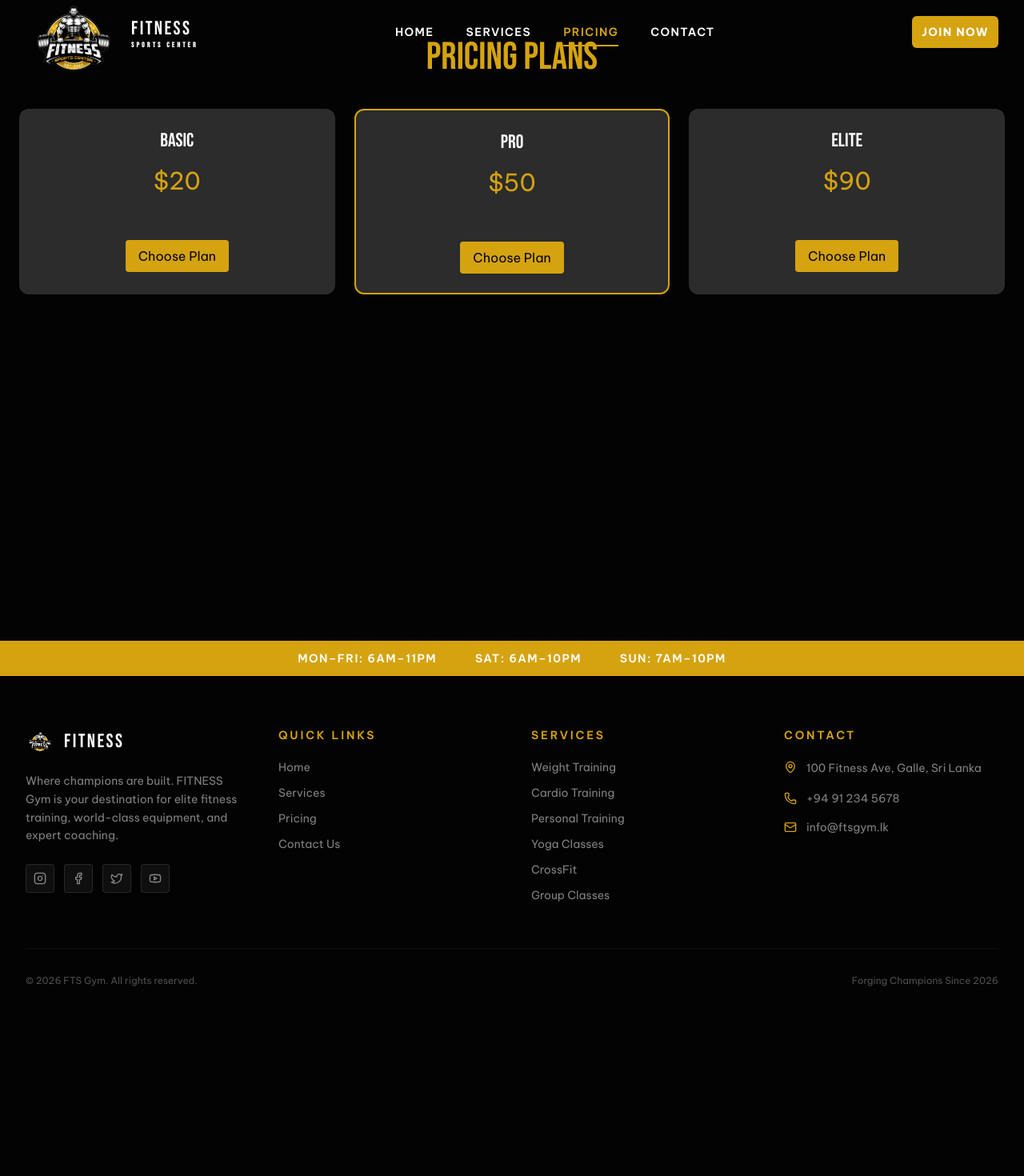
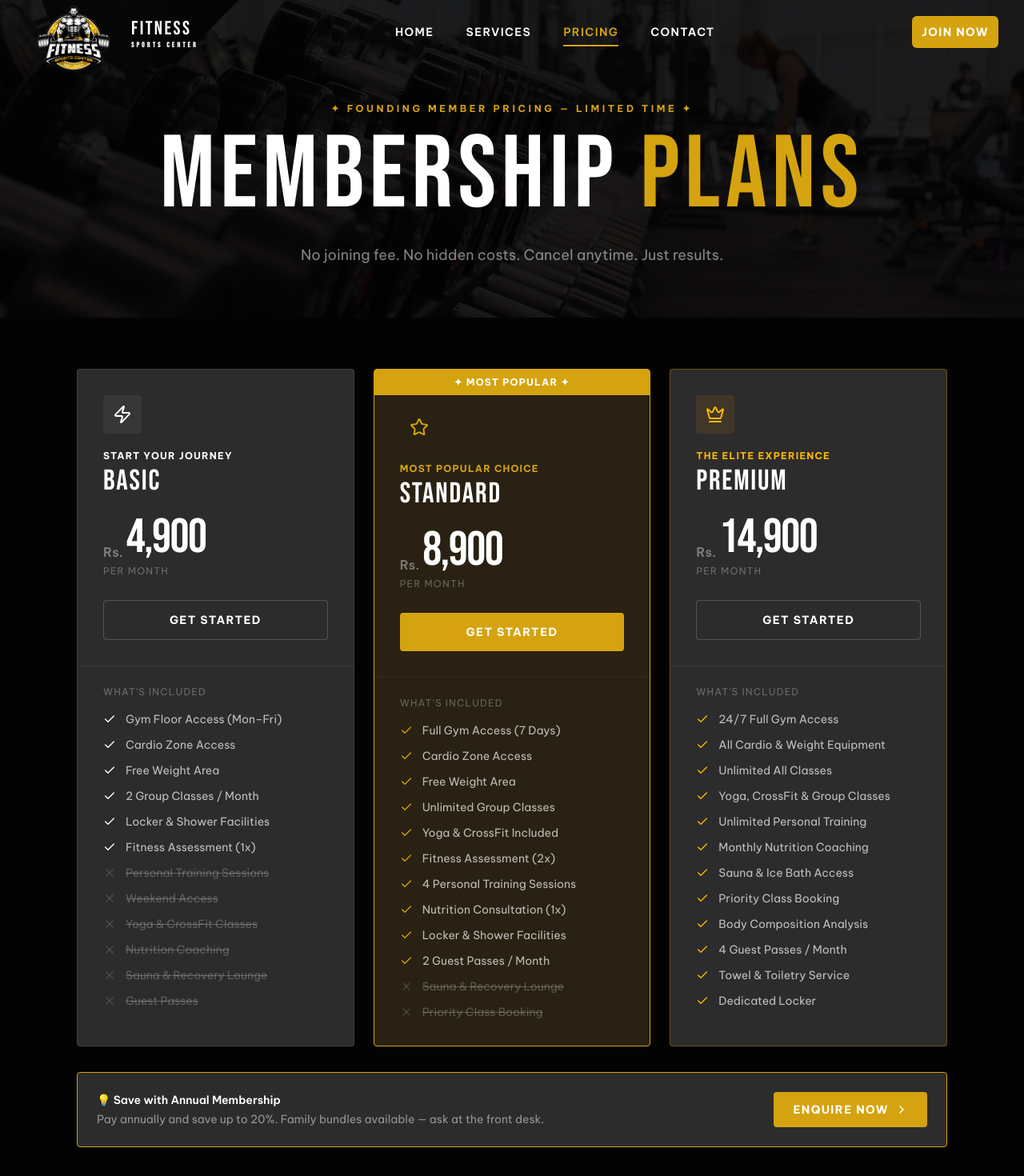
Before and after one commit to KavinduDevinda97/fitness-sport-center-web, a Next.js app: page /pricing in a window 1280 px wide. Shown: the top 1470 px of the page at 80% size. Before the commit the page ends 1298 px from the top, so only its background shows below. Built offline with nearby package versions, Linux system fonts and the light colour scheme.

Commit message:
feat: pricing page added

```diff
--- a/app/pricing/page.js
+++ b/app/pricing/page.js
@@ -1,48 +1,164 @@
+import { assets, faqs, plans } from "@/assets/assets";
+import { Check, ChevronRight, X } from "lucide-react";
+import Image from "next/image";
+import Link from "next/link";
+
 export default function PricingPage() {
   return (
-    <main className="bg-primary min-h-screen px-6 py-12">
+    <>
+      <section className="relative pt-32 pb-16 bg-primary overflow-hidden">
+        <div className="absolute inset-0">
+          <Image
+            src={assets.image_two}
+            alt="pricing"
+            fill
+            className="object-cover object-center opacity-10"
+          />
+        </div>
+        <div className="relative z-10 max-w-7xl mx-auto px-4 sm:px-6 lg:px-8 text-center">
+          <p className="text-accent text-xs font-bold uppercase tracking-[0.3em] mb-3">
+            ✦ Founding Member Pricing — Limited Time ✦
+          </p>
+          <h1 className="text-6xl sm:text-8xl lg:text-9xl text-white leading-none tracking-wider font-display">
+            MEMBERSHIP <span className="text-accent">PLANS</span>
+          </h1>
+          <p className="text-white/50 mt-5 max-w-xl mx-auto text-base sm:text-lg leading-relaxed">
+            No joining fee. No hidden costs. Cancel anytime. Just results.
+          </p>
+        </div>
+      </section>
 
-      <h1 className="font-display text-5xl text-accent text-center mb-10">
-        PRICING PLANS
-      </h1>
+            {/* Pricing Cards */}
+      <section className="py-16 bg-primary">
+        <div className="max-w-6xl mx-auto px-4 sm:px-6 lg:px-8">
+          <div className="grid grid-cols-1 md:grid-cols-3 gap-6 items-stretch">
+            {plans.map((plan) => {
+              const Icon = plan.icon
+              return (
+                <div
+                  key={plan.name}
+                  className={`relative flex flex-col border rounded-sm overflow-hidden transition-all duration-300 hover:-translate-y-2 hover:shadow-2xl ${
+                    plan.popular
+                      ? 'border border-accent  bg-brown'
+                      : `${plan.color} bg-secondary`
+                  }`}
+                >
+                  {/* Popular badge */}
+                  {plan.popular && (
+                    <div className="absolute top-0 left-0 right-0 bg-accent text-white text-xs font-bold uppercase tracking-widest text-center py-2">
+                      ✦ Most Popular ✦
+                    </div>
+                  )}
 
-      <div className="grid md:grid-cols-3 gap-6">
+                  <div className={`p-8 ${plan.popular ? 'pt-12' : ''}`}>
+                    {/* Header */}
+                    <div className={`w-12 h-12 ${plan.bgAccent} rounded-sm flex items-center justify-center mb-5`}>
+                      <Icon className={`w-6 h-6 ${plan.accentColor}`} />
+                    </div>
+                    <p className={`text-xs font-bold uppercase tracking-widest mb-1 ${plan.accentColor}`}>
+                      {plan.tagline}
+                    </p>
+                    <h3
+                      className="text-4xl text-white tracking-wider mb-5 font-display"
 
-        <div className="bg-secondary p-6 rounded-xl text-center">
-          <h2 className="font-display text-2xl text-white">Basic</h2>
-          <p className="text-accent text-3xl my-4">$20</p>
-          <p className="font-body text-secondary mb-4">
-            Access to gym equipment
-          </p>
-          <button className="bg-accent text-black px-4 py-2 rounded">
-            Choose Plan
-          </button>
+                    >
+                      {plan.name}
+                    </h3>
+
+                    {/* Price */}
+                    <div className="flex items-end gap-1 mb-1">
+                      <span className="text-white/40 text-base font-semibold">Rs.</span>
+                      <span
+                        className="text-5xl sm:text-6xl text-white leading-none tracking-tight font-display"
+
+                      >
+                        {plan.price.toLocaleString()}
+                      </span>
+                    </div>
+                    <p className="text-white/30 text-xs uppercase tracking-widest mb-7">Per {plan.period}</p>
+
+                    {/* CTA */}
+                    <Link
+                      href="/contact"
+                      className={`block w-full text-center py-3.5 rounded-sm font-bold uppercase tracking-widest text-sm transition-all duration-300 ${
+                        plan.popular
+                          ? 'bg-accent text-white'
+                          : 'border border-white/20 text-white hover:border-white/50 hover:bg-white/5'
+                      }`}
+                    >
+                      Get Started
+                    </Link>
+                  </div>
+
+                  {/* Features */}
+                  <div className="px-8 pb-8 border-t border-white/5 pt-6 flex-1">
+                    <p className="text-white/30 text-xs uppercase tracking-widest mb-4">What's included</p>
+                    <ul className="space-y-3">
+                      {plan.features.map((f) => (
+                        <li key={f.text} className="flex items-start gap-3">
+                          {f.included ? (
+                            <Check className={`w-4 h-4 ${plan.accentColor} flex-shrink-0 mt-0.5`} />
+                          ) : (
+                            <X className="w-4 h-4 text-white/15 flex-shrink-0 mt-0.5" />
+                          )}
+                          <span
+                            className={`text-sm ${f.included ? 'text-white/70' : 'text-white/25 line-through'}`}
+                          >
+                            {f.text}
+                          </span>
+                        </li>
+                      ))}
+                    </ul>
+                  </div>
+                </div>
+              )
+            })}
+          </div>
+
+          {/* Annual savings */}
+          <div className="mt-8 p-6 bg-secondary border border-accent rounded-sm flex flex-col sm:flex-row items-center justify-between gap-4">
+            <div>
+              <p className="text-white font-semibold text-sm">💡 Save with Annual Membership</p>
+              <p className="text-white/50 text-sm mt-1">
+                Pay annually and save up to 20%. Family bundles available — ask at the front desk.
+              </p>
+            </div>
+            <Link
+              href="/contact"
+              className="flex-shrink-0 inline-flex items-center gap-2 px-6 py-3 bg-accent text-white text-sm font-bold uppercase tracking-widest rounded-sm "
+            >
+              Enquire Now <ChevronRight className="w-4 h-4" />
+            </Link>
+          </div>
         </div>
+      </section>
 
-        <div className="bg-secondary p-6 rounded-xl text-center border-2 border-accent">
-          <h2 className="font-display text-2xl text-white">Pro</h2>
-          <p className="text-accent text-3xl my-4">$50</p>
-          <p className="font-body text-secondary mb-4">
-            Personal training included
-          </p>
-          <button className="bg-accent text-black px-4 py-2 rounded">
-            Choose Plan
-          </button>
+      {/* FAQ  */}
+
+            <section className="py-20 bg-primary">
+        <div className="max-w-3xl mx-auto px-4 sm:px-6 lg:px-8">
+          <div className="text-center mb-12">
+            <p className="text-accent text-xs font-bold uppercase tracking-[0.3em] mb-3">Membership FAQ</p>
+            <h2
+              className="text-5xl sm:text-6xl text-white leading-none tracking-wider font-display"
+
+            >
+              COMMON <span className="text-accent">QUESTIONS</span>
+            </h2>
+          </div>
+          <div className="space-y-4">
+            {faqs.map((faq, i) => (
+              <div key={i} className="p-6 bg-secondary border border-white/5 rounded-sm hover-border-accent transition-colors">
+                <h4 className="text-white font-semibold mb-2 flex items-center gap-3">
+                  <span className="text-accent font-mono text-xs">0{i + 1}</span>
+                  {faq.q}
+                </h4>
+                <p className="text-white/50 text-sm leading-relaxed pl-8">{faq.a}</p>
+              </div>
+            ))}
+          </div>
         </div>
-
-        <div className="bg-secondary p-6 rounded-xl text-center">
-          <h2 className="font-display text-2xl text-white">Elite</h2>
-          <p className="text-accent text-3xl my-4">$90</p>
-          <p className="font-body text-secondary mb-4">
-            Full access + nutrition plan
-          </p>
-          <button className="bg-accent text-black px-4 py-2 rounded">
-            Choose Plan
-          </button>
-        </div>
-
-      </div>
-
-    </main>
-  )
+      </section>
+    </>
+  );
 }
```
